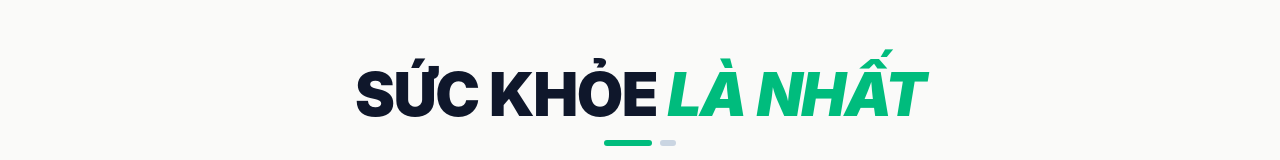
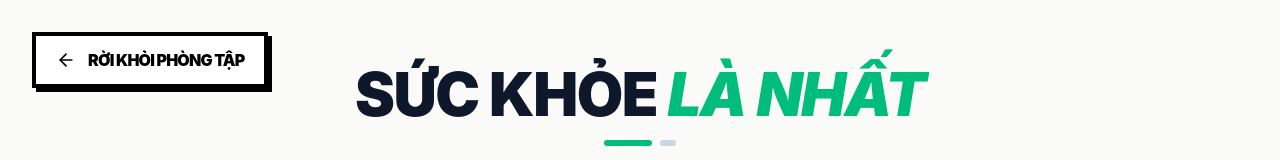
Before and after one commit to tuanpa00180/Fatcat, a Next.js app: page /health in a window 1280 px wide. Shown: the top 160 px of the page. Built offline with nearby package versions, Linux system fonts and the light colour scheme; no server answers; the database is empty.

Commit message:
Add: Add back button (page.tsx)

```diff
--- a/src/app/health/page.tsx
+++ b/src/app/health/page.tsx
@@ -1,4 +1,6 @@
 "use client";
+import { useRouter } from 'next/navigation'; // 1. Import router
+import { ArrowLeft } from 'lucide-react';    // 2. Dùng icon cho xịn (Cài: npm install lucide-react)
 import { useEffect, useState } from "react";
 import ChallengeForm from "./ChallengeForm";
 import Calendar from "./Calendar";
@@ -26,6 +28,14 @@ export default function HealthPage() {
 
   return (
     <div className="min-h-screen bg-stone-50 pb-20">
+    {/* NÚT BACK XỊN XÒ */}
+      <button
+        onClick={() => router.back()} // Hoặc router.push('/') nếu muốn cố định về Home
+        className="fixed top-8 left-8 z-50 group flex items-center gap-3 bg-white border-4 border-black p-3 px-5 font-black uppercase tracking-tighter shadow-[4px_4px_0px_0px_rgba(0,0,0,1)] hover:shadow-none hover:translate-x-[4px] hover:translate-y-[4px] transition-all"
+      >
+        <ArrowLeft className="w-5 h-5 group-hover:-translate-x-1 transition-transform" />
+        <span>Rời khỏi phòng tập</span>
+      </button>
       <div className="max-w-5xl mx-auto p-6 space-y-16">
         {/* HEADER ĐÃ ĐƯỢC CHUỐT LẠI */}
         <header className="relative pt-10 text-center">
```
